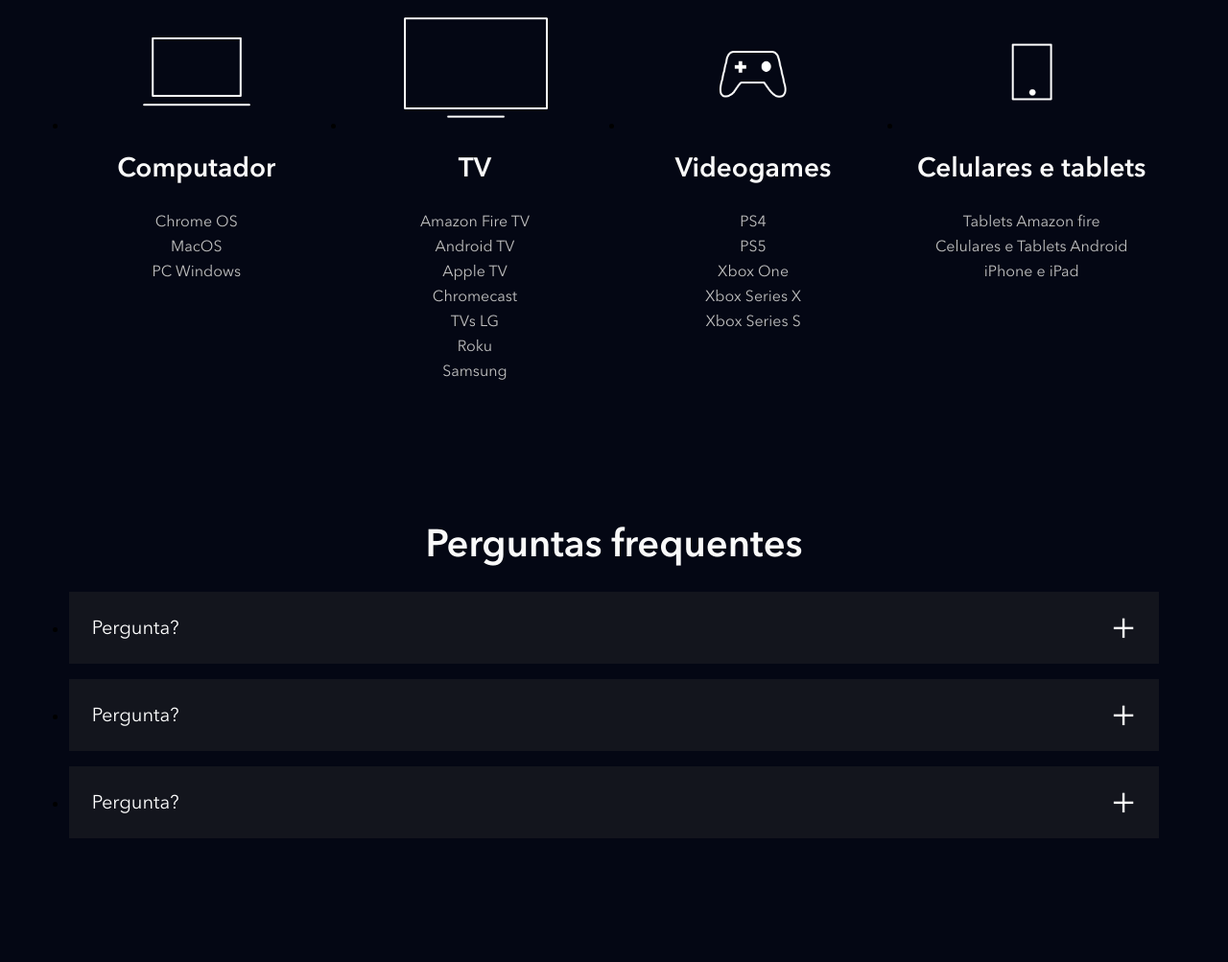
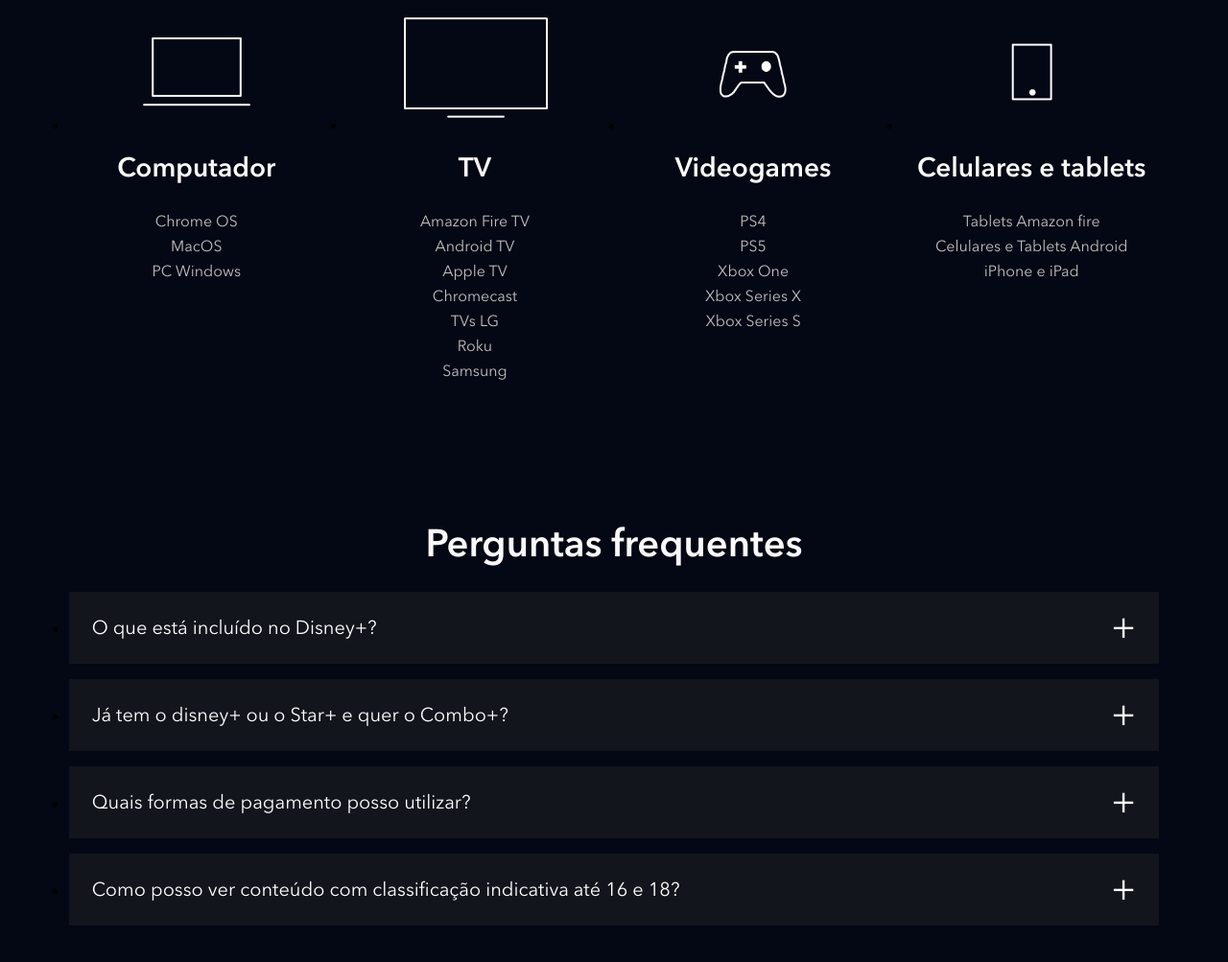
Before and after one commit to Cieliocas/disneyplus-project, a website: page index.html in a window 1280 px wide. Shown: the part 3908-4911 px from the top of the page at 96% size. Before the commit the page ends 4870 px from the top, so only its background shows below. Drawn offline with nearby package versions, Linux system fonts and the light colour scheme; files that its build step writes are made by us from their sources; files whose address does not match are found by name.

Commit message:
faq section created

```diff
--- a/index.html
+++ b/index.html
@@ -222,7 +222,7 @@
         <ul class="faq__questions">
             <li class="faq__questions__item">
                 <div class="faq__questions__item__question" data-faq-question>
-                    Pergunta?
+                    O que está incluído no Disney+?
                 </div>
                 <div class="faq__questions__item__answer text--big">
                     Resposta da pergunta
@@ -230,7 +230,7 @@
             </li>
             <li class="faq__questions__item">
                 <div class="faq__questions__item__question" data-faq-question>
-                    Pergunta?
+                    Já tem o disney+ ou o Star+ e quer o Combo+?
                 </div>
                 <div class="faq__questions__item__answer text--big">
                     Resposta da pergunta
@@ -238,7 +238,15 @@
             </li>
             <li class="faq__questions__item">
                 <div class="faq__questions__item__question" data-faq-question>
-                    Pergunta?
+                    Quais formas de pagamento posso utilizar?
+                </div>
+                <div class="faq__questions__item__answer text--big">
+                    Resposta da pergunta
+                </div>
+            </li>
+            <li class="faq__questions__item">
+                <div class="faq__questions__item__question" data-faq-question>
+                    Como posso ver conteúdo com classificação indicativa até 16 e 18?
                 </div>
                 <div class="faq__questions__item__answer text--big">
                     Resposta da pergunta
```
